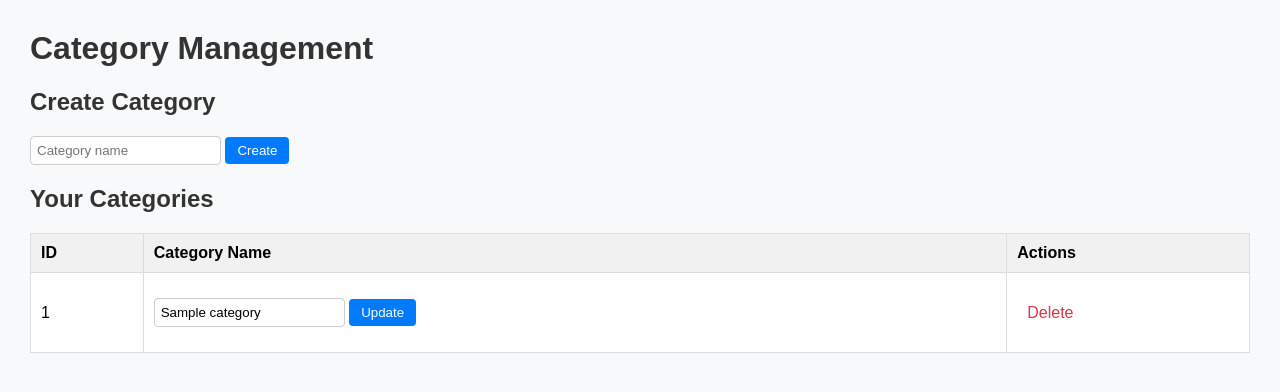
After one commit to Naanaaraba/EcommerceLab, a PHP site: page /admin/category.php in a window 1280 px wide. The commit adds this page. Shown: the top 392 px of the page. Run offline with PHP 8.4, Linux system fonts and the light colour scheme; the visitor is signed in with stand-in values (Sample User, id 1); tables that the repository leaves empty hold one stand-in row (values such as "Sample post"); a stand-in replaces the project's code that opens the database connection; some libraries are stand-ins or nearby versions.

Commit message:
categories management

```diff
--- /dev/null
+++ b/actions/fetch_category_action.php
@@ -0,0 +1,33 @@
+<?php
+error_reporting(E_ALL);
+ini_set('display_errors', 1);
+
+header('Content-Type: application/json');
+
+$response = array();
+
+
+require_once '../controllers/category_controller.php';
+$all_categories = fetch_category_ctr();
+  if(!empty($all_categories)){
+    $response['status'] = 'success';
+    $response['data'] = $all_categories;
+  }else{
+    $response['status'] = 'error';
+    $response['data'] = [];
+  }
+
+  echo json_encode($response);
+/*
+function display_category_fxn(){
+    $all_categories = fetch_category_ctr();
+    foreach($all_categories as $category ){
+        echo'<tr>
+        <td>'.$category['cat_id'].'</td>
+        <td>'.$category['cat_name'].'</td>
+        <td>
+          <a href="category.php?delete=1" class="delete-link" onclick="return confirm("Delete this category?")">Delete</a>
+        </td>
+      </tr>';
+    }
+}*/
--- /dev/null
+++ b/admin/category.php
@@ -0,0 +1,96 @@
+<?php
+include_once '../settings/core.php';
+$is_logged_in = check_login();
+$is_admin = is_admin();
+
+if(!$is_logged_in || !$is_admin ){
+    header('location: ../index.php');
+    exit();
+}
+?>
+
+<!DOCTYPE html>
+<html lang="en">
+<head>
+  <meta charset="UTF-8">
+  <title>Category Management</title>
+  <style>
+    body {
+      font-family: Arial, sans-serif;
+      margin: 30px;
+      background: #f8f9fa;
+    }
+    h1, h2 {
+      color: #333;
+    }
+    form {
+      margin: 15px 0;
+    }
+    input[type="text"] {
+      padding: 6px;
+      border: 1px solid #ccc;
+      border-radius: 4px;
+    }
+    button {
+      padding: 6px 12px;
+      background: #007bff;
+      color: #fff;
+      border: none;
+      border-radius: 4px;
+      cursor: pointer;
+    }
+    button:hover {
+      background: #0056b3;
+    }
+    table {
+      width: 100%;
+      border-collapse: collapse;
+      background: #fff;
+      margin-top: 20px;
+    }
+    th, td {
+      border: 1px solid #ddd;
+      padding: 10px;
+      text-align: left;
+    }
+    th {
+      background: #f1f1f1;
+    }
+    a.delete-link {
+      color: #dc3545;
+      text-decoration: none;
+      margin-left: 10px;
+    }
+    a.delete-link:hover {
+      text-decoration: underline;
+    }
+  </style>
+</head>
+<body>
+  <h1>Category Management</h1>
+
+  <!-- CREATE FORM -->
+  <h2>Create Category</h2>
+  <form id="category_form">
+    <input id="cat_name" type="text" name="cat_name" placeholder="Category name" required>
+    <button type="submit" name="create">Create</button>
+  </form>
+
+  <!-- LIST CATEGORIES -->
+  <h2>Your Categories</h2>
+  <table id="cat_table">
+    <thead>
+      <tr>
+        <th>ID</th>
+        <th>Category Name</th>
+        <th>Actions</th>
+      </tr>
+    </thead>
+    <tbody>
+    </tbody>
+  </table>
+   <script src="https://code.jquery.com/jquery-3.6.0.min.js"></script>
+    <script src="https://cdn.jsdelivr.net/npm/sweetalert2@11"></script>
+    <script src="../js/category.js"></script>
+</body>
+</html>
--- /dev/null
+++ b/classes/category_class.php
@@ -0,0 +1,52 @@
+<?php
+
+require_once '../settings/db_class.php';
+
+class Category extends db_connection
+{
+    private $id;
+    private $cat_name;
+
+    public function __construct()
+    {
+        parent::db_connect();
+    }
+
+    public function addCategory($cat_name)
+    {
+        $stmt = $this->db->prepare("INSERT INTO categories (cat_name) VALUES (?)");
+        $stmt->bind_param("s", $cat_name);
+        if ($stmt->execute()) {
+            return true;
+        }
+        return false;
+    }
+
+    public function fetchCategories(){
+        $stmt = $this->db->prepare("SELECT * FROM categories");
+        $stmt->execute();
+        $results = $stmt->get_result();
+        if($results->num_rows > 0){
+            return $results->fetch_all(MYSQLI_ASSOC);
+        }
+        return [];
+    }
+
+    public function deleteCategory($cat_id){
+        $stmt = $this->db->prepare("DELETE FROM categories WHERE cat_id = ?");
+        $stmt->bind_param("i", $cat_id);
+        if ($stmt->execute()) {
+            return true;
+        }
+        return false;
+    }
+    public function updateCategory($cat_id,$cat_name){
+          $stmt = $this->db->prepare("UPDATE categories SET cat_name = ? WHERE cat_id = ?");
+        $stmt->bind_param("si", $cat_name,$cat_id,);
+        if ($stmt->execute()) {
+            return true;
+        }
+        return false;
+
+    }
+}
--- /dev/null
+++ b/controllers/category_controller.php
@@ -0,0 +1,26 @@
+ <?php
+    require_once '../classes/category_class.php';
+
+    function add_category_ctr($cat_name)
+    {
+        $category = new Category();
+        return $category->addCategory($cat_name);
+    }
+
+    function fetch_category_ctr(){
+        $category = new Category();
+        return $category->fetchCategories();
+    }
+
+    function delete_category_ctr($cat_id){
+        $category =  new Category();
+        return $category->deleteCategory($cat_id);
+
+
+    }
+    function update_category_ctr($cat_id, $cat_name){
+        $category =  new Category();
+        return $category->updateCategory($cat_id, $cat_name);
+
+
+    }
--- /dev/null
+++ b/js/category.js
@@ -0,0 +1,192 @@
+$(document).ready(function () {
+   add_category();
+   update_category();
+    fetch_categories();
+});
+
+function fetch_categories() {
+    $.ajax({
+        url: '../actions/fetch_category_action.php',
+        type: 'GET',
+        dataType: 'json',
+        success: function (response) {
+            if (response.status === 'success') {
+                let categories = response.data;
+                let tbody = $("#cat_table tbody");
+                tbody.empty();
+
+                if (categories.length === 0) {
+                    tbody.append("<tr><td colspan='3'>No categories found</td></tr>");
+                } else {
+                    categories.forEach(cat => {
+                        let row = `
+                            <tr>
+                                <td>${cat.cat_id}</td>
+                                <td>
+                                    <form id="updateForm" >
+                                        <input type="hidden" name="cat_id" id="cat_id" value="${cat.cat_id}">
+                                        <input type="text" name="cat_name" id="edit_cat_name" value="${cat.cat_name}" required>
+                                        <button type="submit">Update</button>
+                                    </form>
+                                </td>
+                                <td>
+                                    <a onclick="delete_category(${cat.cat_id})" class="delete-link" data-id="${cat.cat_id}">Delete</a>
+                                </td>
+                            </tr>
+                        `;
+                        tbody.append(row);
+                    });
+                }
+            } else {
+                Swal.fire({
+                    icon: 'error',
+                    title: 'Oops...',
+                    text: response.message,
+                });
+            }
+        },
+        error: function (xhr) {
+            console.log(xhr.responseText);
+            Swal.fire({
+                icon: 'error',
+                title: 'Oops...',
+                text: 'An error occurred! Please try again later.',
+            });
+        }
+    });
+}
+
+function delete_category(cat_id) {
+   Swal.fire({
+    title:'Are you sure you want to delete this category',
+    icon:'info',
+    confirmButtonText:'Delete',
+    showCancelButton: true
+
+   }).then((result)=>{
+    if(result.isConfirmed){
+         $.ajax({
+        url: '../actions/delete_category_action.php?cat_id='+cat_id,
+        type: 'GET',
+        dataType: 'json',
+        success: function (response) {
+            if (response.status === 'success') {
+                Swal.fire({
+                    icon: 'success',
+                    title: 'Success',
+                    text: response.message,
+                }).then((_)=>{
+                    document.location.reload()
+                });
+            } else {
+                Swal.fire({
+                    icon: 'error',
+                    title: 'Oops...',
+                    text: response.message,
+                });
+            }
+        },
+        error: function (xhr) {
+            console.log(xhr.responseText);
+            Swal.fire({
+                icon: 'error',
+                title: 'Oops...',
+                text: 'An error occurred! Please try again later.',
+            });
+        }
+    });
+    }
+   })
+}
+function add_category(){
+     $('#category_form').submit(function (e) {
+        e.preventDefault();
+
+
+        cat_name = $('#cat_name').val();
+
+        if (cat_name == '') {
+            Swal.fire({
+                icon: 'error',
+                title: 'Oops...',
+                text: 'Please fill in all fields!',
+            });
+
+            return;
+        }
+        $.ajax({
+            url: '../actions/add_category_action.php',
+            type: 'POST',
+            data: {
+                cat_name: cat_name
+            },
+            success: function (response) {
+                if (response.status === 'success') {
+
+                    Swal.fire({
+                        icon: 'success',
+                        title: 'Success',
+                        text: response.message,
+                    }).then((result) => {
+                        fetch_categories()
+                    });
+                } else {
+                    Swal.fire({
+                        icon: 'error',
+                        title: 'Oops...',
+                        text: response.message,
+                    });
+                }
+            },
+            error: function (response) {
+                console.log(response)
+                Swal.fire({
+                    icon: 'error',
+                    title: 'Oops...',
+                    text: 'An error occurred! Please try again later.',
+                });
+            }
+        });
+    });
+}
+
+function update_category(){
+
+$(document).on("submit", "#updateForm", function(e) {
+    e.preventDefault();
+    let formData = $(this).serialize();
+
+    $.ajax({
+        url: '../actions/update_category_action.php',
+        type: 'POST',
+        data: formData,
+        dataType: 'json',
+        success: function (response) {
+            if (response.status === 'success') {
+                Swal.fire({
+                    icon: 'success',
+                    title: 'Updated!',
+                    text: response.message,
+                }).then(() => {
+                    fetch_categories();
+                });
+            } else {
+                Swal.fire({
+                    icon: 'error',
+                    title: 'Oops...',
+                    text: response.message,
+                });
+            }
+        },
+        error: function (xhr) {
+            console.log(xhr.responseText);
+            Swal.fire({
+                icon: 'error',
+                title: 'Oops...',
+                text: 'An error occurred! Please try again later.',
+            });
+        }
+    });
+});
+
+}
```
Also changed, not shown: actions/add_category_action.php (added, +23 -0 lines), actions/delete_category_action.php (added, +23 -0 lines), actions/update_category_action.php (added, +24 -0 lines), index.php (+4 -4 lines).
